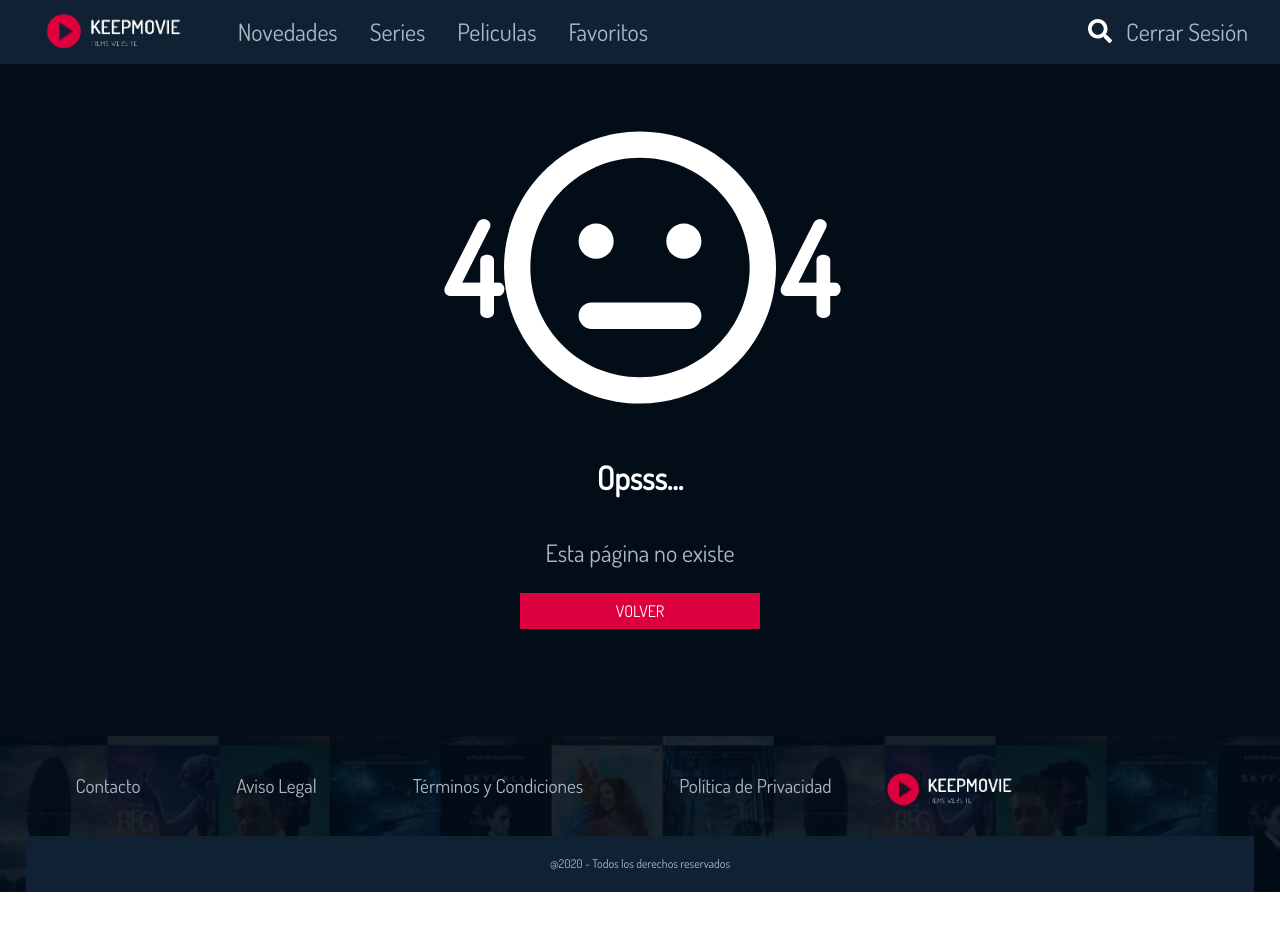
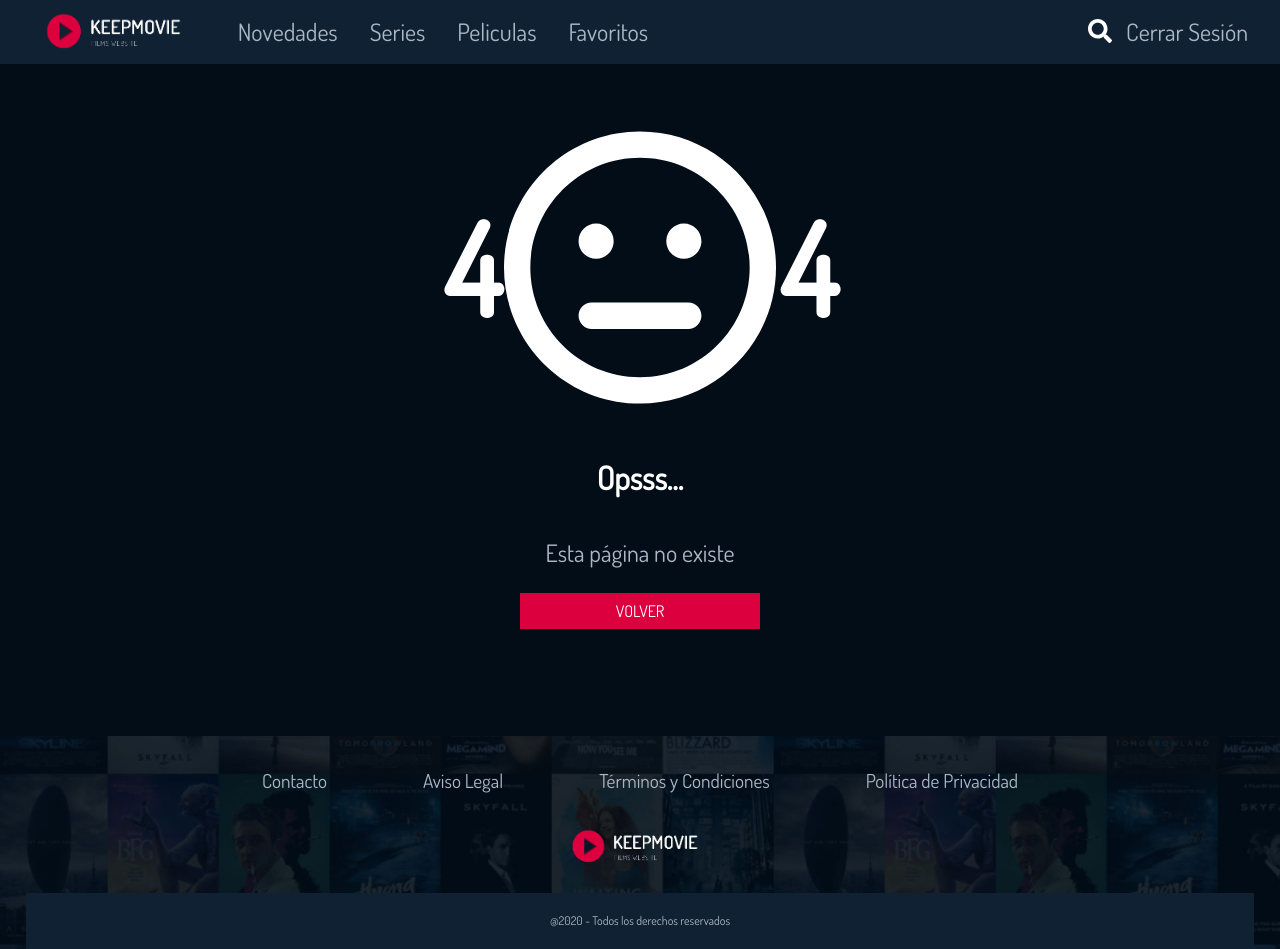
Before and after one commit to isagomezgalvez-hub/Practica-HTML-CSS, a plain HTML site: page src/404.html in a window 1280 px wide. Before the commit the page ends 892 px from the top, so only its background shows below. Drawn offline with Linux system fonts and the light colour scheme.

Commit message:
Centrar footer desktop

```diff
--- a/src/css/footer.css
+++ b/src/css/footer.css
@@ -3,6 +3,7 @@
 	background-size: cover;
 
 }
+
 .footer-menu{
 	display:flex;
 	flex-direction: column;
@@ -47,14 +48,13 @@
 }
 
 @media (min-width: 1200px) {
-	.footer-menu{
-	display:flex;
-	flex-direction: row;
-    align-items: center;
-    cursor: pointer;
+	.footer-menu {
+        display:flex;
+        flex-direction: column;
+		align-items: center;
 	}
 	.footer-list{
-	max-width: var(--max-width);
+
 	display: flex;
 	justify-content: space-evenly;
 	}
@@ -62,10 +62,10 @@
 	color:	#abb7c4;
 	padding: 0 2rem;
 	}
-	.logo-footer{
-	display: flex;
-	justify-content: start;
-	padding-top:0.5rem;
+	.logo-footer {
+    display: flex;
+    justify-content: center;
+    padding-top: .5rem;
 	}
 	.logo-footer img{
 		max-width: 40%;
```
